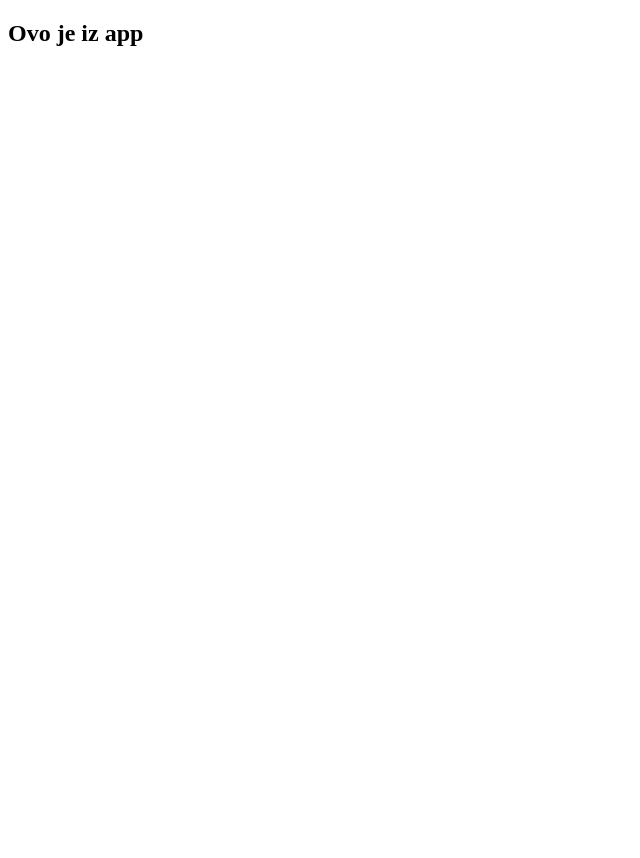
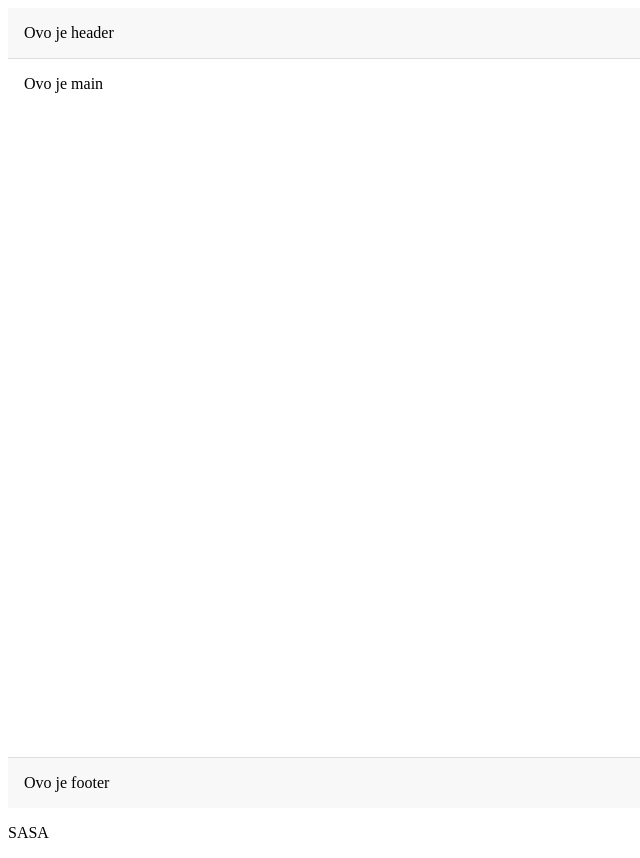
Before and after one commit to sasanedicbn/Mini-app, a Vue app in the folder Mini-app/: page / in a window 1280 px wide. Shown: the whole page, without its empty margins (0-640 px from the left). Before the commit the page ends 800 px from the top, so only its background shows below. Built offline with nearby package versions, Linux system fonts and the light colour scheme.

Commit message:
Create BaseLayout with slots

```diff
--- a/Mini-app/src/App.vue
+++ b/Mini-app/src/App.vue
@@ -1,35 +1,11 @@
 <script setup>
+import HelloWorld from './components/HelloWorld.vue';
 </script>
 
 <template>
-  <h2>Ovo je iz app</h2>
+  <HelloWorld/>
 </template>
 
 <style scoped>
-header {
-  line-height: 1.5;
-}
 
-.logo {
-  display: block;
-  margin: 0 auto 2rem;
-}
-
-@media (min-width: 1024px) {
-  header {
-    display: flex;
-    place-items: center;
-    padding-right: calc(var(--section-gap) / 2);
-  }
-
-  .logo {
-    margin: 0 2rem 0 0;
-  }
-
-  header .wrapper {
-    display: flex;
-    place-items: flex-start;
-    flex-wrap: wrap;
-  }
-}
 </style>
--- a/Mini-app/src/components/HelloWorld.vue
+++ b/Mini-app/src/components/HelloWorld.vue
@@ -1,34 +1,24 @@
 <script setup>
+import BaseLayout from './Wrappers/BaseLayout.vue';
+
 
 </script>
 
 <template>
-  <div>
-    <h1>SASA</h1>
-  </div>
+  <BaseLayout>
+    <template #header>
+      Ovo je header
+    </template>
+    <section >
+      Ovo je main
+    </section>
+    <template #footer>
+      Ovo je footer
+    </template>
+  </BaseLayout>
+  <p>SASA</p>
 </template>
 
 <style scoped>
-h1 {
-  font-weight: 500;
-  font-size: 2.6rem;
-  position: relative;
-  top: -10px;
-}
 
-h3 {
-  font-size: 1.2rem;
-}
-
-.greetings h1,
-.greetings h3 {
-  text-align: center;
-}
-
-@media (min-width: 1024px) {
-  .greetings h1,
-  .greetings h3 {
-    text-align: left;
-  }
-}
 </style>
--- /dev/null
+++ b/Mini-app/src/components/Wrappers/BaseLayout.vue
@@ -0,0 +1,45 @@
+<template>
+    <div class="layout">
+      <header v-if="$slots.header" class="layout-header">
+        <slot name="header"></slot>
+      </header>
+
+      <main class="layout-main">
+        <slot></slot>
+      </main>
+
+      <footer v-if="$slots.footer" class="layout-footer">
+        <slot name="footer"></slot>
+      </footer>
+    </div>
+  </template>
+
+  <script>
+  export default {
+  };
+  </script>
+
+  <style scoped>
+  .layout {
+    display: flex;
+    flex-direction: column;
+    min-height: 100vh;
+  }
+
+  .layout-header {
+    background: #f8f8f8;
+    padding: 1rem;
+    border-bottom: 1px solid #ddd;
+  }
+
+  .layout-main {
+    flex: 1;
+    padding: 1rem;
+  }
+
+  .layout-footer {
+    background: #f8f8f8;
+    padding: 1rem;
+    border-top: 1px solid #ddd;
+  }
+  </style>
```
Also changed, not shown: Mini-app/src/components/Wrappers/TitleWrapper.vue (added, +20 -0 lines).
